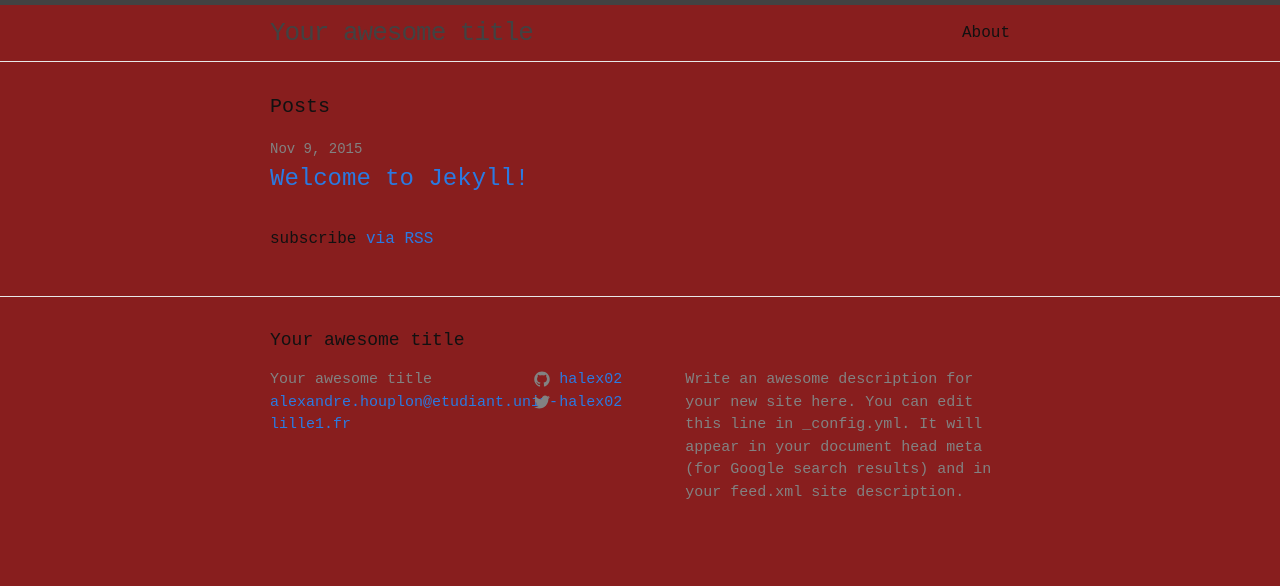
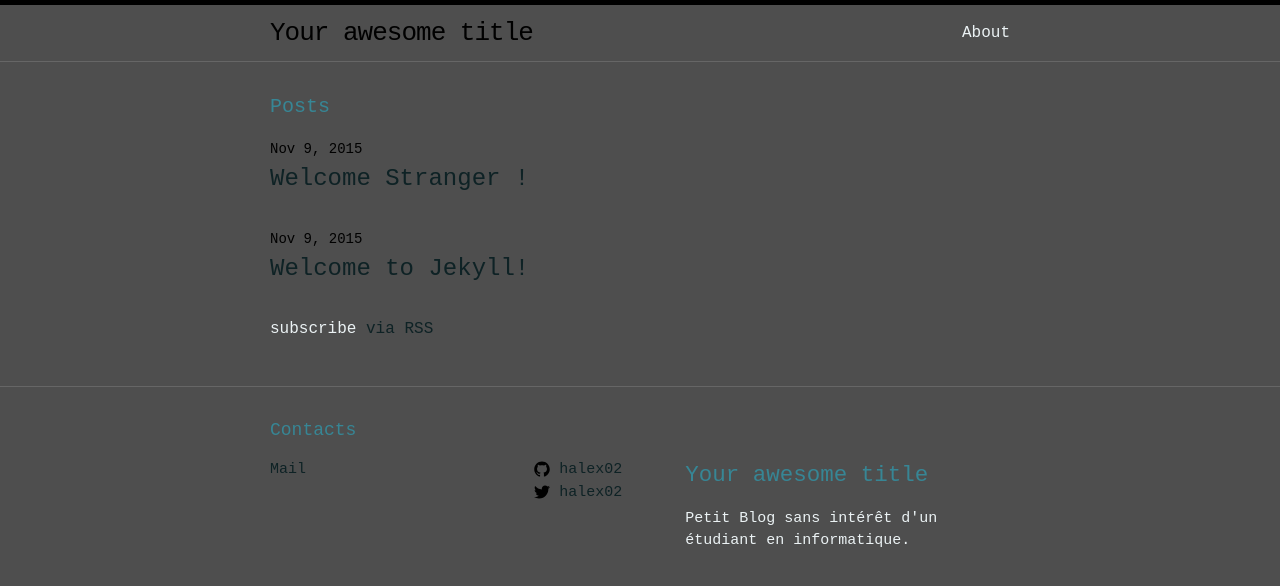
Before and after one commit to halex02/halex02.github.io, a Jekyll site: the page built from index.html, in a window 1280 px wide. Shown: the top 586 px of the page. Built offline with Jekyll 4.4.1, drawn with Linux system fonts in a browser that asks for light colours.

Commit message:
mise à jour du design du blog

```diff
--- a/_config.yml
+++ b/_config.yml
@@ -9,9 +9,7 @@
 title: Your awesome title
 email: alexandre.houplon@etudiant.univ-lille1.fr
 description: > # this means to ignore newlines until "baseurl:"
-  Write an awesome description for your new site here. You can edit this
-  line in _config.yml. It will appear in your document head meta (for
-  Google search results) and in your feed.xml site description.
+  Petit Blog sans intérêt d'un étudiant en informatique.
 baseurl: "" # the subpath of your site, e.g. /blog
 url: "" # the base hostname & protocol for your site
 twitter_username: halex02
--- a/_includes/footer.html
+++ b/_includes/footer.html
@@ -2,13 +2,12 @@
 
   <div class="wrapper">
 
-    <h2 class="footer-heading">{{ site.title }}</h2>
+    <h2 class="footer-heading">Contacts</h2>
 
     <div class="footer-col-wrapper">
       <div class="footer-col footer-col-1">
         <ul class="contact-list">
-          <li>{{ site.title }}</li>
-          <li><a href="mailto:{{ site.email }}">{{ site.email }}</a></li>
+          <li><a href="mailto:{{ site.email }}">Mail</a></li>
         </ul>
       </div>
 
@@ -29,6 +28,7 @@
       </div>
 
       <div class="footer-col footer-col-3">
+	<h2> {{ site.title }} </h2>
         <p>{{ site.description }}</p>
       </div>
     </div>
--- /dev/null
+++ b/_includes/footer_modif.html
@@ -0,0 +1,6 @@
+<footer class="site-footer">
+  <div class="wrapper">
+    <h2 class="footer-heading">Contacts</h2>
+
+  </div>
+</footer>
--- a/_sass/_base.scss
+++ b/_sass/_base.scss
@@ -83,6 +83,7 @@ li {
  */
 h1, h2, h3, h4, h5, h6 {
     font-weight: $base-font-weight;
+    color : $brand-color
 }
 
 
@@ -91,11 +92,11 @@ h1, h2, h3, h4, h5, h6 {
  * Links
  */
 a {
-    color: $brand-color;
+    color: darken($brand-color, 30%);
     text-decoration: none;
 
     &:visited {
-        color: darken($brand-color, 15%);
+        color: darken($brand-color, 45%);
     }
 
     &:hover {
--- a/_sass/_layout.scss
+++ b/_sass/_layout.scss
@@ -115,7 +115,7 @@
 
 .footer-col-wrapper {
     font-size: 15px;
-    color: $grey-color;
+    color: $text-color;
     margin-left: -$spacing-unit / 2;
     @extend %clearfix;
 }
--- a/css/main.scss
+++ b/css/main.scss
@@ -14,11 +14,11 @@ $base-line-height: 1.5;
 
 $spacing-unit:     30px;
 
-$text-color:       #111;
-$background-color: #881e1e;
-$brand-color:      #2a7ae2;
+$text-color:       #EBF2F4;
+$background-color: #4E4E4E;
+$brand-color:      #378695;
 
-$grey-color:       #828282;
+$grey-color:       #000000;
 $grey-color-light: lighten($grey-color, 40%);
 $grey-color-dark:  darken($grey-color, 25%);
 
```
Also changed, not shown: _posts/2015-11-09-welcome-stranger.markdown (added, +8 -0 lines), 3 other files.
